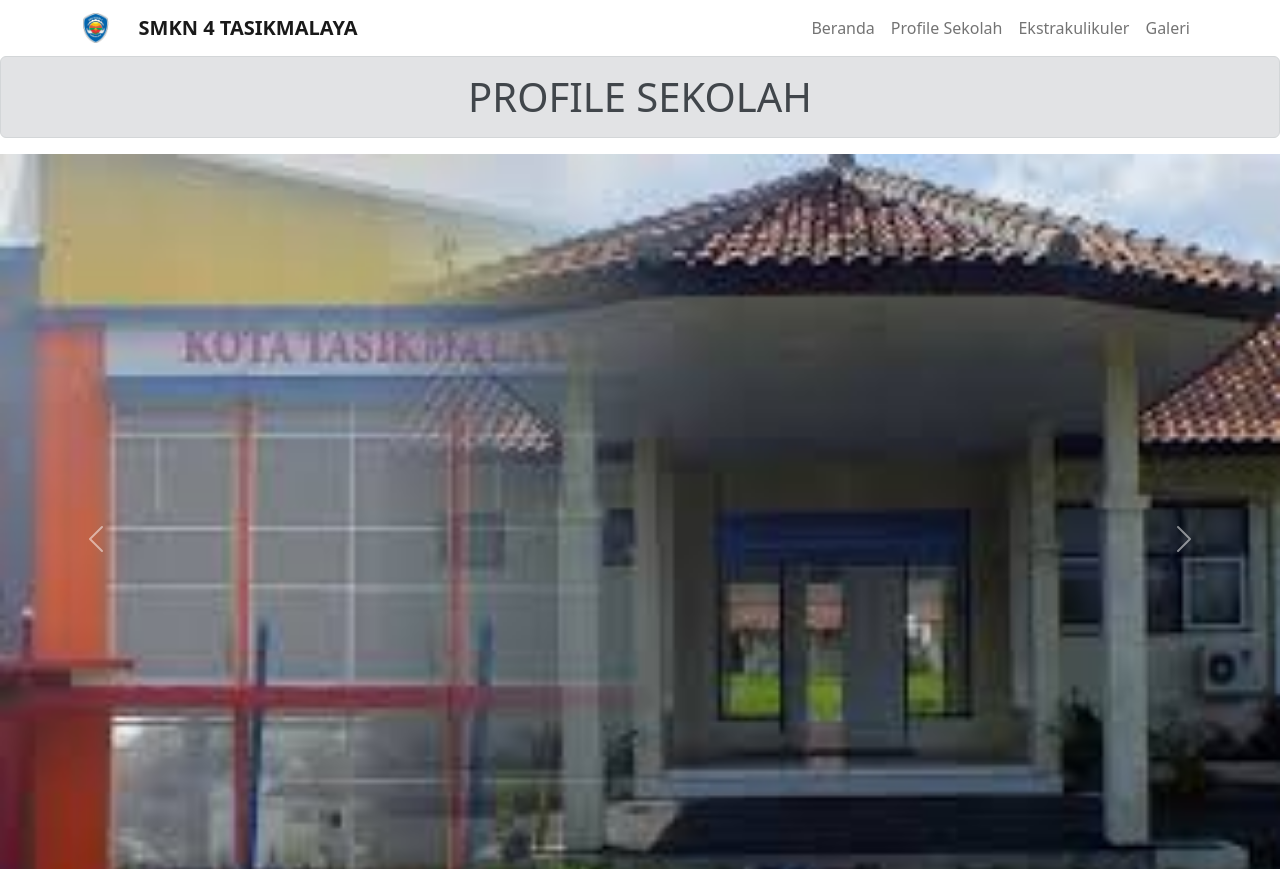
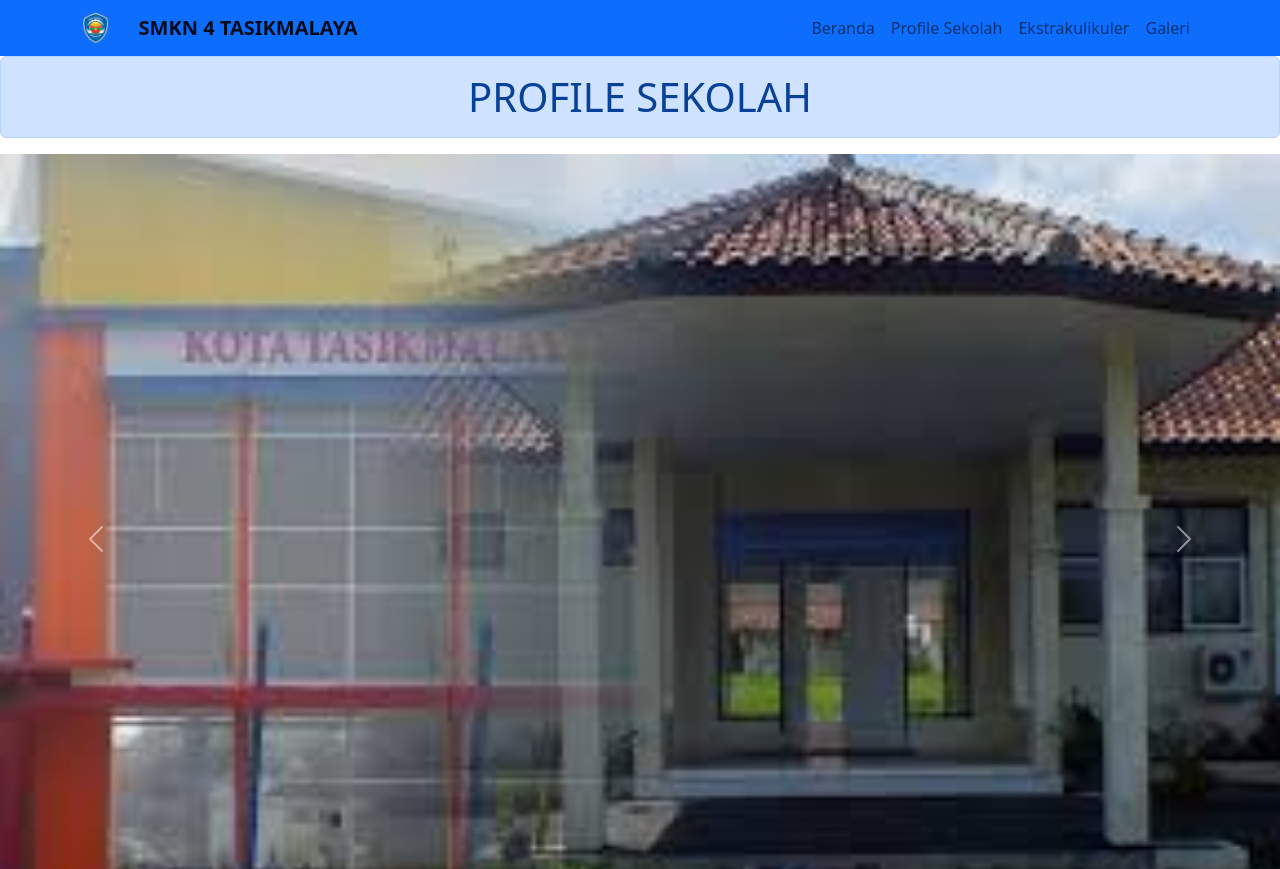
Before and after one commit to muhammadriqi/riqiwebsekolah, a plain HTML site: page profil.html in a window 1280 px wide. Shown: the top 869 px of the page. Drawn offline with nearby package versions, Linux system fonts and the light colour scheme.

Commit message:
Update profil.html

```diff
--- a/profil.html
+++ b/profil.html
@@ -10,7 +10,7 @@
   <body>
 
   <!-- awal navbar -->
-  <nav class="navbar navbar-expand-lg bg-white">
+  <nav class="navbar navbar-expand-lg bg-primary">
     <div class="container">
         <div class="logo">
           <img src="gambar/logo.png" alt="Logo">
@@ -40,7 +40,7 @@
     </div>
   </nav>
   <!-- akhir navbar -->
-  <h1 class="text-center p-3 alert alert-secondary">PROFILE SEKOLAH</h1>
+  <h1 class="text-center p-3 alert alert-primary">PROFILE SEKOLAH</h1>
   <div id="carouselExample" class="carousel slide">
     <div class="carousel-inner">
       <div class="carousel-item active">
```
